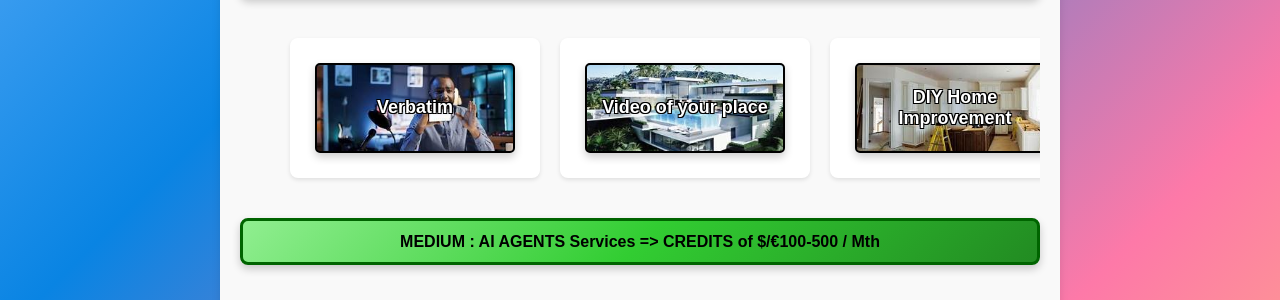
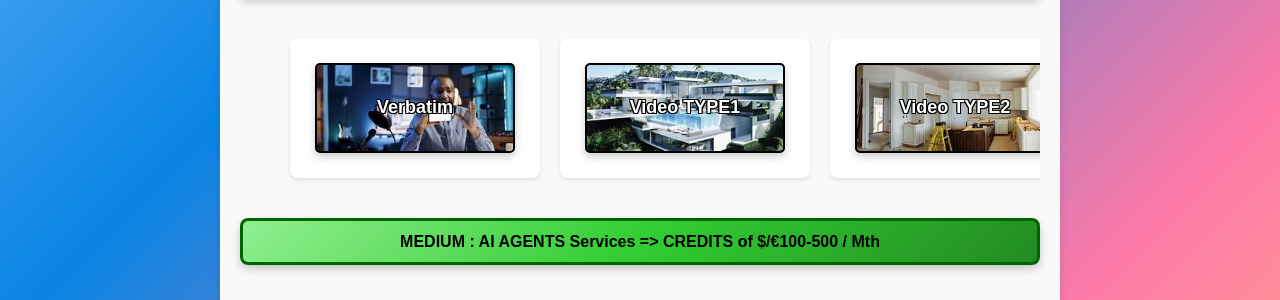
Before and after one commit to MichaeFaivr/VIDEO_TEXT_TOPICS_LABELS, a Flask app: page /messages_to_shaire/ in a window 1280 px wide. Shown: the part 440-740 px from the top of the page. Run offline with Flask 3, Linux system fonts and the light colour scheme.

Commit message:
Rename ctbs in a generic way for now

```diff
--- a/Video_Analysis_Webapp/templates/select_contribution_type.html
+++ b/Video_Analysis_Webapp/templates/select_contribution_type.html
@@ -417,42 +417,42 @@
 
             <form action="/place_video_upload/" method="post" enctype="multipart/form-data" class="contribution-item">
                 <input type="hidden" name="username" value="{{ username }}">
-                <button type="submit" class="contribution-button btn-place">Video of your place</button>
+                <button type="submit" class="contribution-button btn-place">Video TYPE1</button>
             </form>
 
             <form action="/diy_indoor_place_upload/" method="post" enctype="multipart/form-data" class="contribution-item">
                 <input type="hidden" name="username" value="{{ username }}">
-                <button type="submit" class="contribution-button btn-diy-place">DIY Home Improvement</button>
+                <button type="submit" class="contribution-button btn-diy-place">Video TYPE2</button>
             </form>
 
             <form action="/diy_outdoor_maintenance_upload/" method="post" enctype="multipart/form-data" class="contribution-item">
                 <input type="hidden" name="username" value="{{ username }}">
-                <button type="submit" class="contribution-button btn-diy-outdoor">DIY Outdoor Maintenance</button>
+                <button type="submit" class="contribution-button btn-diy-outdoor">Video TYPE3</button>
             </form>
 
             <form action="/outdoor_video_upload/" method="post" enctype="multipart/form-data" class="contribution-item">
                 <input type="hidden" name="username" value="{{ username }}">
-                <button type="submit" class="contribution-button btn-outdoor">Outdoor Video</button>
+                <button type="submit" class="contribution-button btn-outdoor">Video TYPE4</button>
             </form>
 
             <form action="/wardrobe_video_upload/" method="post" enctype="multipart/form-data" class="contribution-item">
                 <input type="hidden" name="username" value="{{ username }}">
-                <button type="submit" class="contribution-button btn-wardrobe">WRDB Video</button>
+                <button type="submit" class="contribution-button btn-wardrobe">Video TYPE5</button>
             </form>
 
             <form action="/games_video_upload/" method="post" enctype="multipart/form-data" class="contribution-item">
                 <input type="hidden" name="username" value="{{ username }}">
-                <button type="submit" class="contribution-button btn-games">Games & Toys Video</button>
+                <button type="submit" class="contribution-button btn-games">Video TYPE6</button>
             </form>
 
             <form action="/electronic_video_upload/" method="post" enctype="multipart/form-data" class="contribution-item">
                 <input type="hidden" name="username" value="{{ username }}">
-                <button type="submit" class="contribution-button btn-electronic">Electronic device</button>
+                <button type="submit" class="contribution-button btn-electronic">Video TYPE7</button>
             </form>
 
             <form action="/kitchen_video_upload/" method="post" enctype="multipart/form-data" class="contribution-item">
                 <input type="hidden" name="username" value="{{ username }}">
-                <button type="submit" class="contribution-button btn-kitchen">Kitchen Equipt</button>
+                <button type="submit" class="contribution-button btn-kitchen">Video TYPE8</button>
             </form>
         </div>
     </div>
```
